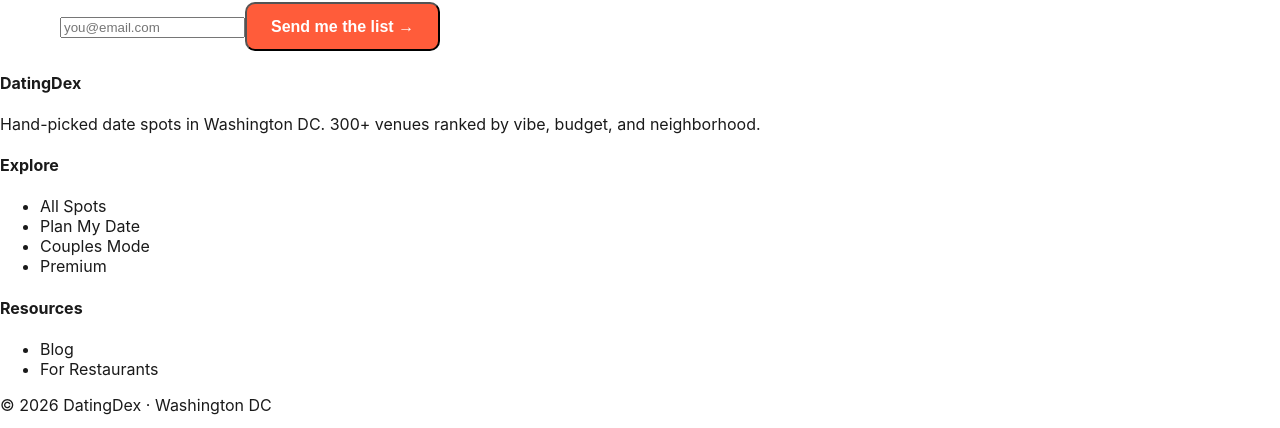
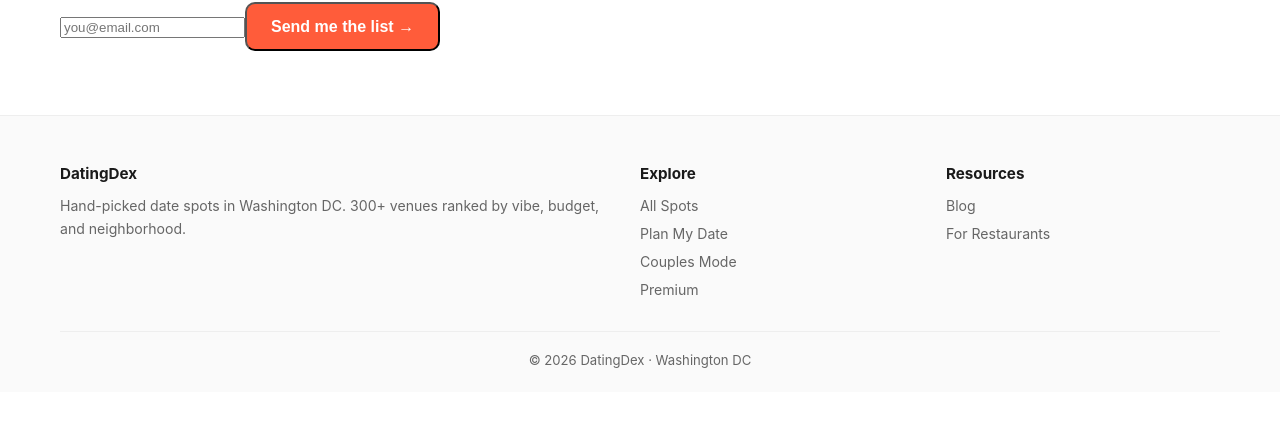
Before and after one commit to arternicholas-oss/datingdex-next, a Next.js app: page / in a window 1280 px wide. Shown: the part 2782-3210 px from the top of the page. After the commit the page ends 3174 px from the top, so only its background shows below. Built offline with nearby package versions, Linux system fonts and the light colour scheme; no server answers.

Commit message:
Update globals.css

```diff
--- a/app/globals.css
+++ b/app/globals.css
@@ -26,7 +26,8 @@ img { max-width: 100%; display: block; }
 
 .skip-to-content { position: absolute; left: -9999px; top: 0; }
 .skip-to-content:focus {
-  left: 1rem; top: 1rem; background: var(--brand); color: #fff;
+  left: 1rem; top: 1rem;
+  background: var(--brand); color: #fff;
   padding: .75rem 1rem; border-radius: 8px; z-index: 9999;
 }
 :focus-visible { outline: 3px solid var(--brand); outline-offset: 2px; border-radius: 4px; }
@@ -35,22 +36,26 @@ img { max-width: 100%; display: block; }
 
 .site-header {
   position: sticky; top: 0;
-  background: rgba(255,255,255,0.95); backdrop-filter: blur(10px);
-  border-bottom: 1px solid var(--border); z-index: 100;
+  background: rgba(255,255,255,0.95);
+  backdrop-filter: blur(10px);
+  border-bottom: 1px solid var(--border);
+  z-index: 100;
 }
 .site-header .inner {
   display: flex; align-items: center; justify-content: space-between;
   padding: 1rem 1.25rem; max-width: 1200px; margin: 0 auto;
 }
+
 .logo { font-weight: 800; font-size: 1.25rem; color: var(--brand); }
+
 .nav { display: flex; gap: 1.5rem; }
 .nav a { color: var(--muted); font-weight: 500; font-size: .95rem; }
 .nav a:hover { color: var(--ink); }
 
 .hero { padding: 3.5rem 1.25rem 2rem; text-align: center; }
 .hero h1 {
-  font-size: clamp(2rem, 5vw, 3rem); margin: 0 0 .75rem;
-  line-height: 1.1; letter-spacing: -0.02em;
+  font-size: clamp(2rem, 5vw, 3rem);
+  margin: 0 0 .75rem; line-height: 1.1; letter-spacing: -0.02em;
 }
 .hero p { font-size: 1.15rem; color: var(--muted); max-width: 640px; margin: 0 auto 1.5rem; }
 
@@ -72,7 +77,6 @@ img { max-width: 100%; display: block; }
   box-shadow: var(--shadow); transition: transform .2s, box-shadow .2s;
 }
 .spot-card:hover { transform: translateY(-2px); box-shadow: 0 6px 20px rgba(0,0,0,0.08); }
-
 .spot-img {
   position: relative; width: 100%; padding-top: 56.25%;
   background-size: cover; background-position: center; background-color: #f0f0f0;
@@ -84,26 +88,20 @@ img { max-width: 100%; display: block; }
 .spot-badge {
   position: absolute; bottom: .75rem; left: .75rem;
   background: rgba(0,0,0,0.7); color: #fff;
-  font-size: .75rem; font-weight: 600; padding: .3rem .6rem; border-radius: 6px;
+  font-size: .75rem; font-weight: 600;
+  padding: .3rem .6rem; border-radius: 6px;
 }
 .spot-score {
   position: absolute; top: .75rem; right: .75rem;
   background: var(--brand); color: #fff;
-  font-size: .8rem; font-weight: 700; padding: .25rem .5rem; border-radius: 6px;
+  font-size: .8rem; font-weight: 700;
+  padding: .25rem .5rem; border-radius: 6px;
 }
-
 .spot-body { padding: 1rem; display: flex; flex-direction: column; gap: .35rem; }
 .spot-meta { display: flex; gap: .4rem; font-size: .82rem; color: var(--muted); }
 .spot-name { font-weight: 700; font-size: 1.05rem; }
 .spot-hook { font-size: .88rem; color: var(--muted); line-height: 1.4; }
 .spot-desc { font-size: .85rem; color: var(--muted); line-height: 1.4; margin-top: .15rem; }
-
-.spot-pills { display: flex; flex-wrap: wrap; gap: .4rem; margin-top: .5rem; }
-.pill {
-  font-size: .75rem; padding: .25rem .5rem;
-  background: #f5f5f5; border-radius: 6px; color: var(--muted);
-}
-
 .spots-grid {
   display: grid; grid-template-columns: repeat(auto-fill, minmax(280px, 1fr));
   gap: 1.25rem; margin: 1.5rem 0;
@@ -132,8 +130,7 @@ img { max-width: 100%; display: block; }
   width: 2.5rem; height: 2.5rem;
   background: var(--brand); color: #fff;
   font-size: 1.1rem; font-weight: 800;
-  border-radius: 50%;
-  flex-shrink: 0;
+  border-radius: 50%; flex-shrink: 0;
 }
 .how-step h3 { margin: .25rem 0 0; font-size: 1.1rem; }
 .how-step p { margin: 0; color: var(--muted); font-size: .95rem; line-height: 1.5; }
@@ -145,9 +142,7 @@ img { max-width: 100%; display: block; }
   font-weight: 700; font-size: 1rem; border-radius: 10px;
   transition: background .2s, transform .15s;
 }
-.cta-primary {
-  background: var(--brand); color: #fff;
-}
+.cta-primary { background: var(--brand); color: #fff; }
 .cta-primary:hover { background: var(--brand-dark); transform: translateY(-1px); }
 
 /* ==================== HERO EXTRAS ==================== */
@@ -163,9 +158,9 @@ img { max-width: 100%; display: block; }
 .couples-teaser { margin: 3rem auto; }
 .couples-card {
   display: flex; align-items: center; justify-content: space-between;
-  background: linear-gradient(135deg, #fff5f3, #fff); border: 1px solid var(--border);
-  border-radius: var(--radius); padding: 2.5rem; gap: 2rem;
-  box-shadow: var(--shadow);
+  background: linear-gradient(135deg, #fff5f3, #fff);
+  border: 1px solid var(--border); border-radius: var(--radius);
+  padding: 2.5rem; gap: 2rem; box-shadow: var(--shadow);
 }
 .couples-card h2 { margin: .5rem 0; }
 .couples-card p { color: var(--muted); margin: .75rem 0 1.25rem; line-height: 1.6; }
@@ -174,17 +169,35 @@ img { max-width: 100%; display: block; }
 /* ==================== SECTION HELPERS ==================== */
 .section-sub { color: var(--muted); margin: .25rem 0 1.5rem; font-size: 1rem; }
 .breadcrumbs {
-  display: flex; gap: .5rem; font-size: .85rem; color: var(--muted);
-  margin-bottom: 1.25rem; flex-wrap: wrap;
+  display: flex; gap: .5rem; font-size: .85rem;
+  color: var(--muted); margin-bottom: 1.25rem; flex-wrap: wrap;
 }
 .breadcrumbs a:hover { color: var(--ink); }
 .page-hero { margin-bottom: 1.5rem; }
 
 /* ==================== VENUE DETAIL PAGE ==================== */
-.venue-detail {
-  max-width: 800px; margin: 0 auto; padding: 1.5rem 1.25rem 3rem;
+.venue-detail { max-width: 800px; margin: 0 auto; padding: 1.5rem 1.25rem 3rem; }
+.venue-detail h1 { font-size: clamp(1.5rem, 4vw, 2.25rem); margin: 0 0 .5rem; }
+
+/* ==================== FOOTER ==================== */
+.footer {
+  margin-top: 4rem;
+  border-top: 1px solid var(--border);
+  background: #fafafa;
+  padding: 3rem 0 1.5rem;
 }
-.venue-detail h1 { font-size: clamp(1.5rem, 4vw, 2.25rem); margin: 0 0 .5rem; }
+.footer-inner { max-width: 1200px; margin: 0 auto; padding: 0 1.25rem; }
+.footer-top { display: grid; grid-template-columns: 2fr 1fr 1fr; gap: 2rem; }
+.footer-col h4 { margin: 0 0 .75rem; font-size: .95rem; }
+.footer-col p { color: var(--muted); font-size: .88rem; line-height: 1.6; margin: 0; }
+.footer-col ul { list-style: none; padding: 0; margin: 0; display: flex; flex-direction: column; gap: .5rem; }
+.footer-col ul li a { color: var(--muted); font-size: .88rem; }
+.footer-col ul li a:hover { color: var(--ink); }
+.footer-bottom {
+  margin-top: 2rem; padding-top: 1.25rem;
+  border-top: 1px solid var(--border); text-align: center;
+}
+.footer-bottom p { color: var(--muted); font-size: .82rem; margin: 0; }
 
 /* ==================== MOBILE RESPONSIVE ==================== */
 @media (max-width: 640px) {
@@ -193,31 +206,23 @@ img { max-width: 100%; display: block; }
   .hero p { font-size: 1rem; margin-bottom: 1rem; }
   .vibe-grid { grid-template-columns: 1fr 1fr; gap: .75rem; }
   .vibe-card { padding: .85rem; }
-
   .spot-body { padding: .75rem; }
   .spot-name { font-size: .95rem; }
   .spot-hook { font-size: .82rem; }
   .spot-desc { font-size: .8rem; }
-  .spot-pills { gap: .3rem; }
-  .pill { font-size: .7rem; padding: .2rem .4rem; }
-
   .spots-grid { grid-template-columns: 1fr; gap: 1rem; }
-
   .venue-detail { padding: 1rem 1rem 2rem; }
   .venue-detail h1 { font-size: 1.5rem; }
-
   .di-emoji { font-size: 1.15rem; }
   .di-label { font-size: .88rem; }
   .di-flavor { font-size: .82rem; }
-
   .how-grid { grid-template-columns: 1fr; gap: 1.25rem; }
   .how-num { width: 2rem; height: 2rem; font-size: .95rem; }
-
   .couples-card { flex-direction: column; padding: 1.5rem; text-align: center; }
   .couples-illo { font-size: 3rem; }
-
   .container { padding: 0 .75rem; }
   .site-header .inner { padding: .75rem 1rem; }
   .nav { gap: .75rem; }
   .nav a { font-size: .85rem; }
+  .footer-top { grid-template-columns: 1fr; gap: 1.5rem; }
 }
```
